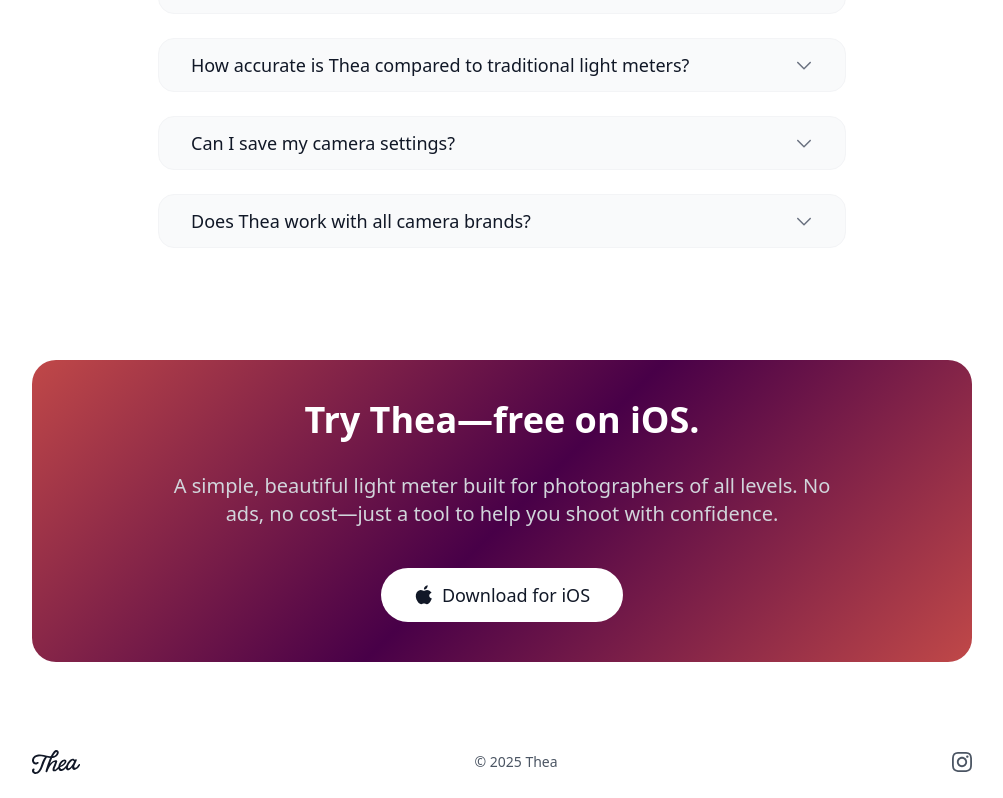
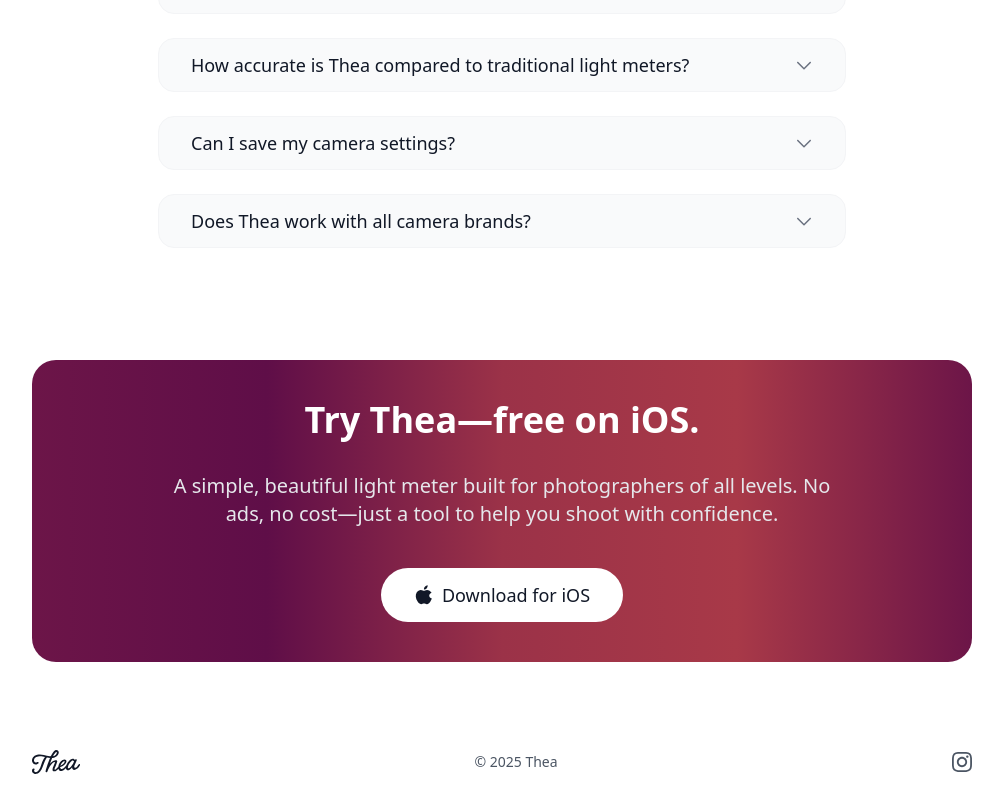
Before and after one commit to rosshj/thea-website, a Next.js app: page /faq in a window 1280 px wide. Shown: the part 700-1498 px from the top of the page, without its empty margins (268-1271 px from the left). Built offline with nearby package versions, Linux system fonts and the light colour scheme.

Commit message:
Updated the CTA gradient.

```diff
--- a/src/app/faq/page.tsx
+++ b/src/app/faq/page.tsx
@@ -1,8 +1,9 @@
 'use client';
 
-import React from 'react';
+import React, { useState } from 'react';
 import * as Accordion from '@radix-ui/react-accordion';
 import Link from 'next/link';
+import AnimatedGradient from '@/components/ui/AnimatedGradient';
 
 const faqs = [
   {
--- a/src/app/page.tsx
+++ b/src/app/page.tsx
@@ -2,6 +2,7 @@
 import Image from 'next/image';
 import Link from 'next/link';
 import ScrollButton from '@/components/ui/ScrollButton';
+import AnimatedGradient from '@/components/ui/AnimatedGradient';
 
 export default function Home() {
   return (
@@ -163,16 +164,11 @@
       {/* CTA Section */}
       <section className="mb-16">
         <div className="max-w-7xl mx-auto px-6 sm:px-8 lg:px-10">
-          <div
-            className="text-white rounded-3xl py-10 px-6 sm:px-8 lg:px-10 text-center"
-            style={{
-              background: 'linear-gradient(135deg, #C04848 0%, #480048 51%, #C04848 100%)'
-            }}
-          >
-            <h2 className="text-4xl font-bold mb-8">
+          <AnimatedGradient className="rounded-3xl py-10 px-6 sm:px-8 lg:px-10 text-center">
+            <h2 className="text-4xl font-bold mb-8 text-white">
               Try Thea—free on iOS.
             </h2>
-            <p className="text-xl text-gray-300 mb-10 max-w-2xl mx-auto">
+            <p className="text-xl text-gray-200 mb-10 max-w-2xl mx-auto">
               A simple, beautiful light meter built for photographers of all levels. No ads, no cost—just a tool to help you shoot with confidence.
             </p>
             <Link
@@ -187,7 +183,7 @@
               </svg>
               Download for iOS
             </Link>
-          </div>
+          </AnimatedGradient>
         </div>
       </section>
     </div>
--- a/src/components/layout/MainLayout.tsx
+++ b/src/components/layout/MainLayout.tsx
@@ -5,6 +5,7 @@
 import Image from 'next/image';
 import { usePathname } from 'next/navigation';
 import * as Dialog from '@radix-ui/react-dialog';
+import AnimatedGradient from '@/components/ui/AnimatedGradient';
 
 export default function MainLayout({ children }: { children: React.ReactNode }) {
   const [isMobileSidebarOpen, setIsMobileSidebarOpen] = useState(false);
@@ -231,16 +232,11 @@
         {pathname !== '/' && (
           <section className="mb-16">
             <div className="max-w-7xl mx-auto px-6 sm:px-8 lg:px-10">
-              <div
-                className="text-white rounded-3xl py-10 px-6 sm:px-8 lg:px-10 text-center"
-                style={{
-                  background: 'linear-gradient(135deg, #C04848 0%, #480048 51%, #C04848 100%)'
-                }}
-              >
-                <h2 className="text-4xl font-bold mb-8">
+              <AnimatedGradient className="rounded-3xl py-10 px-6 sm:px-8 lg:px-10 text-center">
+                <h2 className="text-4xl font-bold mb-8 text-white">
                   Try Thea—free on iOS.
                 </h2>
-                <p className="text-xl text-gray-300 mb-10 max-w-2xl mx-auto">
+                <p className="text-xl text-gray-200 mb-10 max-w-2xl mx-auto">
                   A simple, beautiful light meter built for photographers of all levels. No ads, no cost—just a tool to help you shoot with confidence.
                 </p>
                 <Link
@@ -255,7 +251,7 @@
                   </svg>
                   Download for iOS
                 </Link>
-              </div>
+              </AnimatedGradient>
             </div>
           </section>
         )}
--- /dev/null
+++ b/src/components/ui/AnimatedGradient.tsx
@@ -0,0 +1,94 @@
+'use client';
+
+import React, { useEffect, useRef } from 'react';
+
+interface AnimatedGradientProps {
+  children: React.ReactNode;
+  className?: string;
+}
+
+export default function AnimatedGradient({ children, className = '' }: AnimatedGradientProps) {
+  const canvasRef = useRef<HTMLCanvasElement>(null);
+
+  useEffect(() => {
+    const canvas = canvasRef.current;
+    if (!canvas) return;
+
+    const ctx = canvas.getContext('2d');
+    if (!ctx) return;
+
+    let time = 0;
+    const colors = [
+      { r: 192, g: 72, b: 72 },   // #C04848
+      { r: 72, g: 0, b: 72 },     // #480048
+      { r: 192, g: 72, b: 72 },   // #C04848
+    ];
+
+    const resizeCanvas = () => {
+      canvas.width = canvas.offsetWidth;
+      canvas.height = canvas.offsetHeight;
+    };
+
+    const draw = () => {
+      time += 0.001;
+      const width = canvas.width;
+      const height = canvas.height;
+
+      // Clear the canvas
+      ctx.clearRect(0, 0, width, height);
+
+      // Create a gradient that spans the entire width
+      const gradient = ctx.createLinearGradient(0, 0, width, 0);
+
+      // Add color stops with animation
+      const numStops = 5;
+      for (let i = 0; i < numStops; i++) {
+        const stop = i / (numStops - 1);
+        const colorIndex = Math.floor((stop + time) % 1 * (colors.length - 1));
+        const colorPercent = ((stop + time) % 1 * (colors.length - 1)) % 1;
+
+        const r = Math.floor(
+          colors[colorIndex].r * (1 - colorPercent) +
+          colors[colorIndex + 1].r * colorPercent
+        );
+        const g = Math.floor(
+          colors[colorIndex].g * (1 - colorPercent) +
+          colors[colorIndex + 1].g * colorPercent
+        );
+        const b = Math.floor(
+          colors[colorIndex].b * (1 - colorPercent) +
+          colors[colorIndex + 1].b * colorPercent
+        );
+
+        gradient.addColorStop(stop, `rgb(${r}, ${g}, ${b})`);
+      }
+
+      // Fill the entire canvas with the gradient
+      ctx.fillStyle = gradient;
+      ctx.fillRect(0, 0, width, height);
+
+      requestAnimationFrame(draw);
+    };
+
+    resizeCanvas();
+    window.addEventListener('resize', resizeCanvas);
+    draw();
+
+    return () => {
+      window.removeEventListener('resize', resizeCanvas);
+    };
+  }, []);
+
+  return (
+    <div className={`relative overflow-hidden ${className}`}>
+      <canvas
+        ref={canvasRef}
+        className="absolute inset-0 w-full h-full"
+        style={{ zIndex: 0 }}
+      />
+      <div className="relative z-10">
+        {children}
+      </div>
+    </div>
+  );
+}
```
